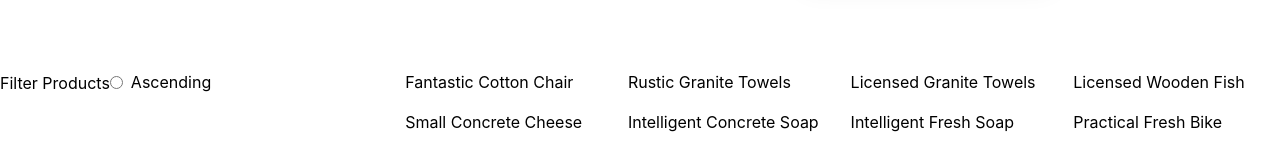
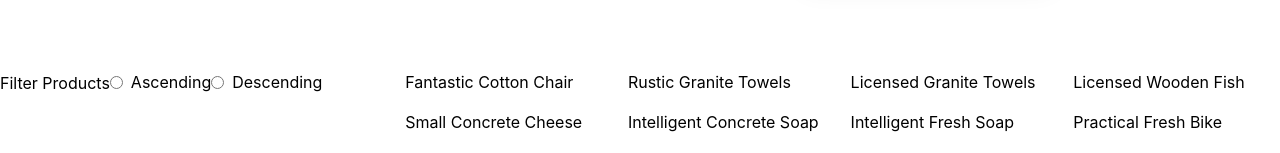
Before and after one commit to mugabee/React-Shopping, a React (Create React App) app: page / in a window 1280 px wide. Shown: the part 474-627 px from the top of the page. Built offline with nearby package versions, Linux system fonts and the light colour scheme.

Commit message:
Creating and desgning the Product Filter component

```diff
--- a/src/components/ProductFilters.js
+++ b/src/components/ProductFilters.js
@@ -11,6 +11,15 @@ const ProductFilters = () => {
         />
         <span class="ml-2">Ascending</span>
       </label>
+      <label class="inline-flex items-center">
+        <input
+          type="radio"
+          class="form-radio"
+          name="accountType"
+          value="personal"
+        />
+        <span class="ml-2">Descending</span>
+      </label>
     </div>
   );
 };
```
